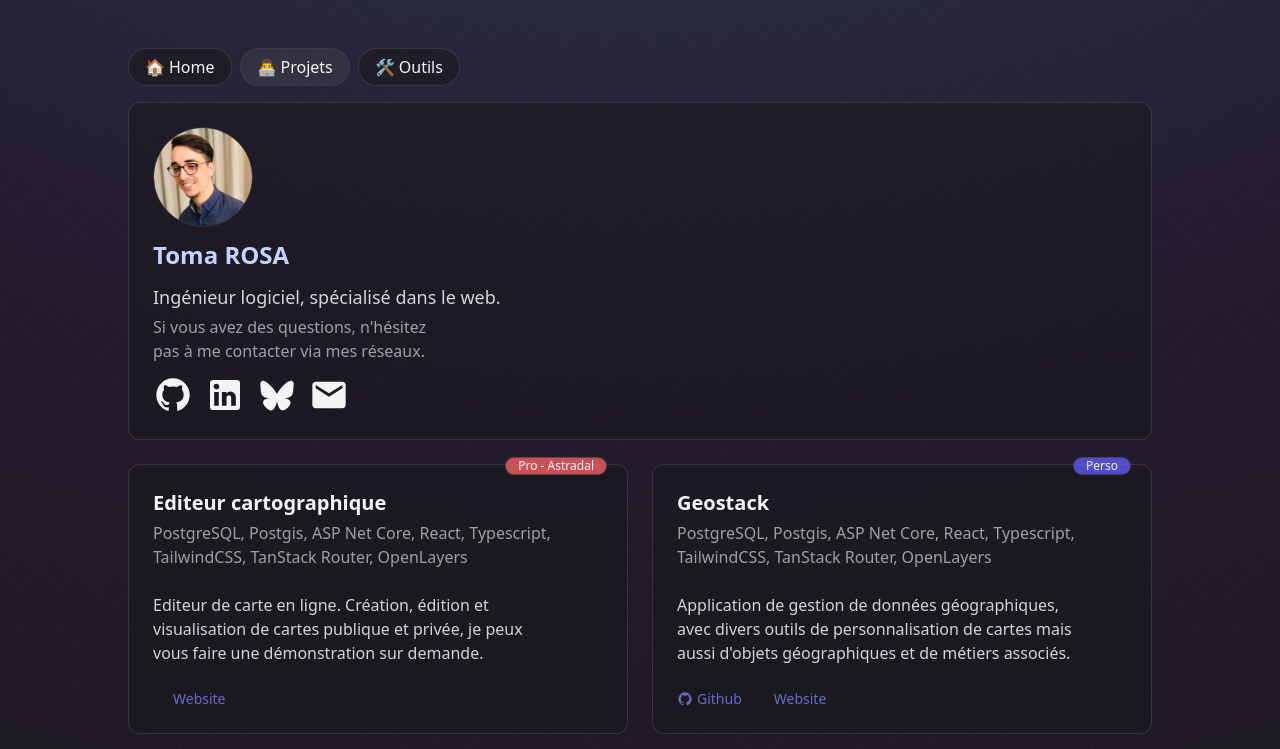
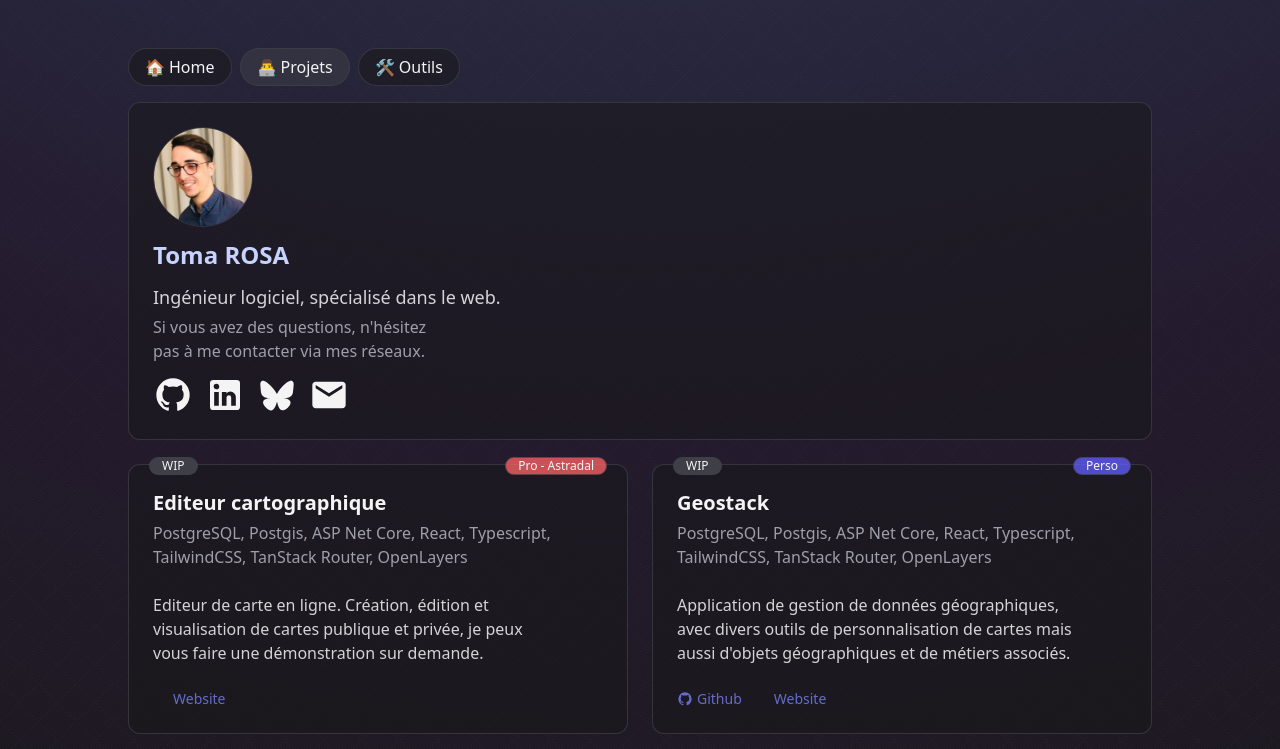
Before and after one commit to t-rosa/portfolio, a React (Vite) app: page /projects in a window 1280 px wide. Shown: the top 749 px of the page. Built offline with nearby package versions, Linux system fonts and the light colour scheme.

Commit message:
feat(project-card): add WIP indicator for projects in progress

```diff
--- a/src/domains/projects/project-card.tsx
+++ b/src/domains/projects/project-card.tsx
@@ -9,6 +9,14 @@ interface Props {
 export function ProjectCard({ project }: Props) {
   return (
     <div className="relative border rounded-xl border-zinc-700/75 bg-zinc-900/55 p-3 lg:p-6 space-y-3 grid grid-rows-[auto_1fr_auto] gap-3">
+      {project.wip && (
+        <p
+          title="Work In Progress"
+          className="absolute z-10 -top-2 left-5 border px-3 rounded-xl bg-zinc-700 border-zinc-700/75 text-zinc-100 text-xs"
+        >
+          WIP
+        </p>
+      )}
       {project.status === "pro" && (
         <p className="absolute z-10 -top-2 right-5 border px-3 rounded-xl bg-red-400/75 border-zinc-700/75 text-zinc-100 text-xs">
           Pro {project.company && <span>- {project.company}</span>}
--- a/src/lib/projects.ts
+++ b/src/lib/projects.ts
@@ -6,6 +6,7 @@ export interface Project {
   websiteUrl?: string;
   status?: "pro" | "perso" | "open-source";
   company?: string;
+  wip?: boolean;
 }
 
 export const projects: Project[] = [
@@ -18,6 +19,7 @@ export const projects: Project[] = [
     websiteUrl: "https://app.astradal.com/",
     status: "pro",
     company: "Astradal",
+    wip: true,
   },
   {
     title: "Geostack",
@@ -28,6 +30,7 @@ export const projects: Project[] = [
     websiteUrl: "https://www-janedoagency-com.vercel.app/",
     githubUrl: "https://github.com/t-rosa/www.janedoagency.com",
     status: "perso",
+    wip: true,
   },
   {
     title: "Tanstack Form",
@@ -46,6 +49,7 @@ export const projects: Project[] = [
       "Implémentation d'une librairie de composants UI autour des composants de la librairie Ark-ui avec React, TypeScript et TailwindCSS.",
     githubUrl: "https://github.com/t-rosa/ark-stack-ui",
     status: "perso",
+    wip: true,
   },
   {
     title: "Portfolio",
@@ -63,6 +67,7 @@ export const projects: Project[] = [
     githubUrl: "https://github.com/t-rosa/better-league-client",
     websiteUrl: "https://better-league-client.vercel.app/",
     status: "perso",
+    wip: true,
   },
   {
     title: "Maison de la mascotte",
@@ -80,6 +85,7 @@ export const projects: Project[] = [
       "Implémentation du jeu de plateau Abalone en C++ avec la librairie Raylib.",
     githubUrl: "https://github.com/t-rosa/ABALONE",
     status: "perso",
+    wip: true,
   },
   {
     title: "Tetris",
@@ -88,5 +94,6 @@ export const projects: Project[] = [
       "Implémentation du jeu Tetris en C++ avec la librairie Raylib.",
     githubUrl: "https://github.com/t-rosa/TETRIS",
     status: "perso",
+    wip: true,
   },
 ];
```
